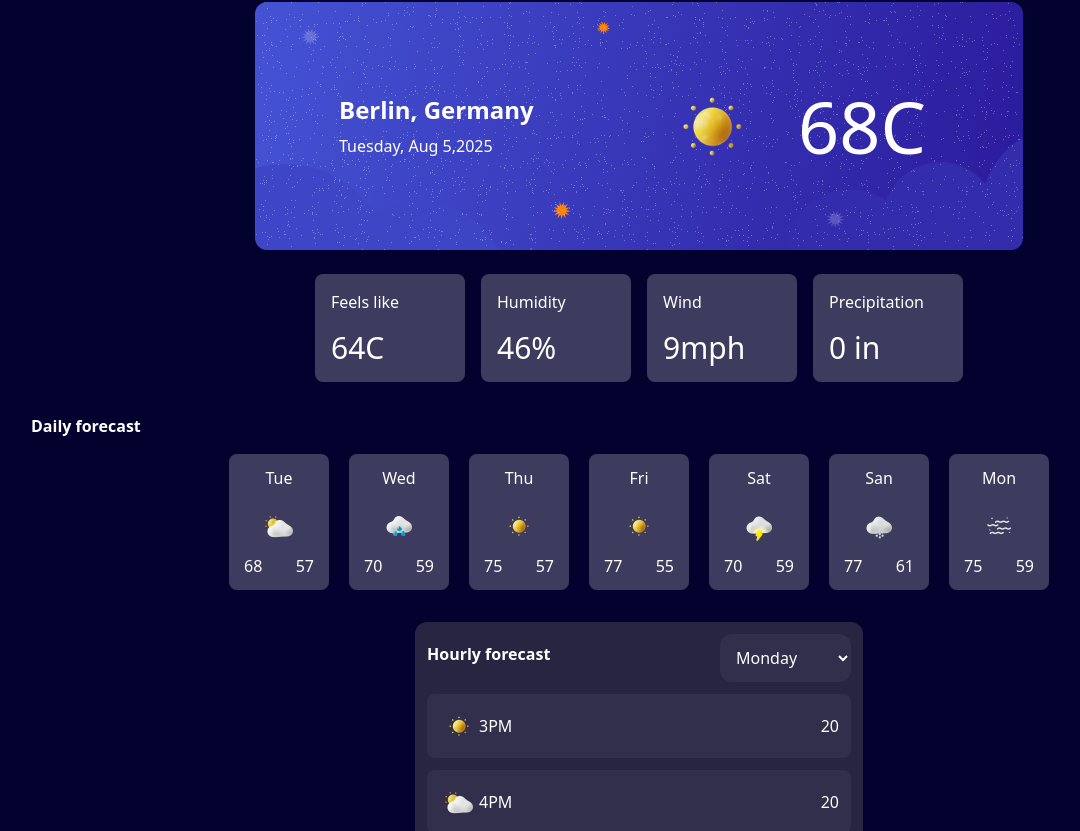
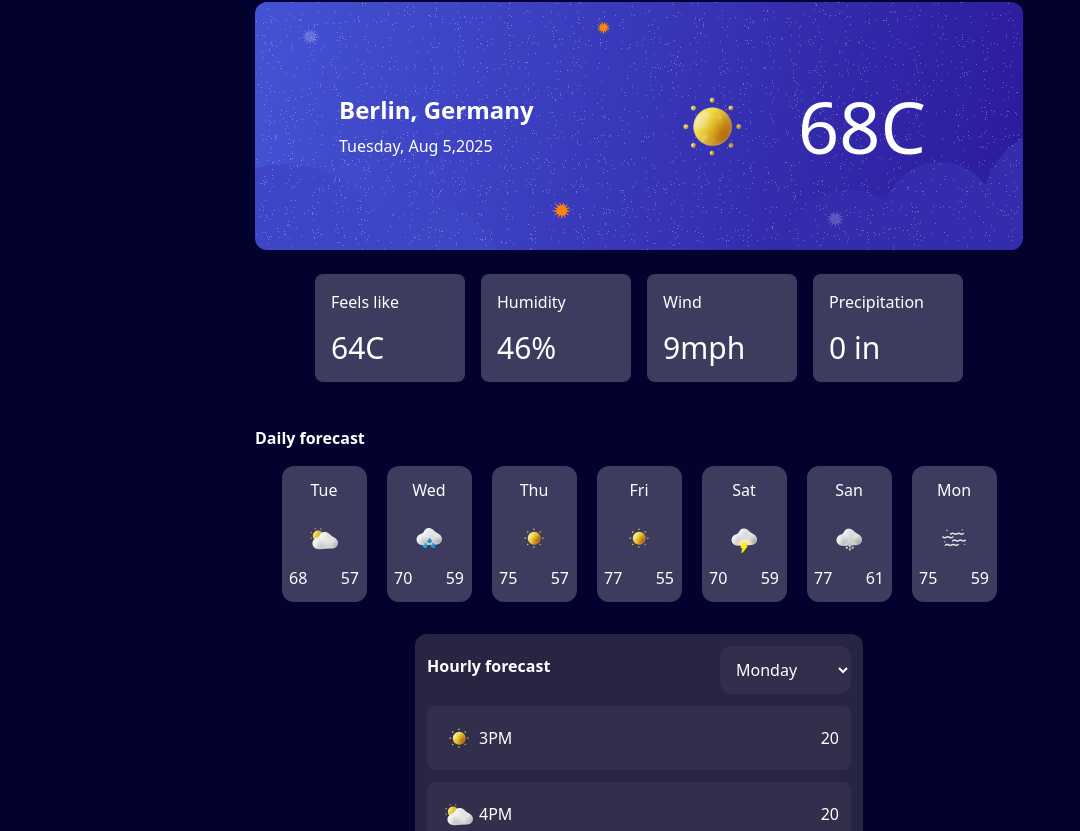
Before and after one commit to szczepanieceryk/weather-app, a React (Vite) app: page / in a window 1280 px wide. Shown: the part 366-1197 px from the top of the page, without its empty margins (1-1081 px from the left). Built offline with nearby package versions, Linux system fonts and the light colour scheme.

Commit message:
fix(ui): adjuct section desktop display

```diff
--- a/src/components/DailyForecastCell.tsx
+++ b/src/components/DailyForecastCell.tsx
@@ -3,7 +3,7 @@ import React from 'react';
 import { DailyForecastCellProps } from '../types/types';
 const DailyForecastCell: React.FC<DailyForecastCellProps> = ({ day, weatherIcon, temperature }) => {
   return (
-    <div className="p-1 py-3 max-w-[100px] flex flex-wrap justify-center text-center mx-1 rounded-lg text-white bg-[#3d3b5eff]">
+    <div className="p-1 py-3 max-w-[100px] lg:max-w-[85px] flex flex-wrap justify-center text-center mx-1 rounded-xl text-white bg-[#3d3b5eff]">
       <span className="mb-2 block basis-full">{day}</span>
       <img src={weatherIcon} alt="" className="my-2 w10 h-10" />
       <div className="basis-full flex justify-between max-w-[70px] mx-auto">
--- a/src/layouts/DailyForecast.tsx
+++ b/src/layouts/DailyForecast.tsx
@@ -20,7 +20,7 @@ const weatherData: DailyForecastCellProps[] = [
 
 const DailyForecast: React.FC = () => {
   return (
-    <div className="py-[2rem] max-w-[95%] mx-auto">
+    <div className="max-w-[95%] lg:max-w-[60%] mx-auto py-[2rem] lg:mt-3">
       <span className="mb-4 block text-white">
         <strong>Daily forecast</strong>
       </span>
```
